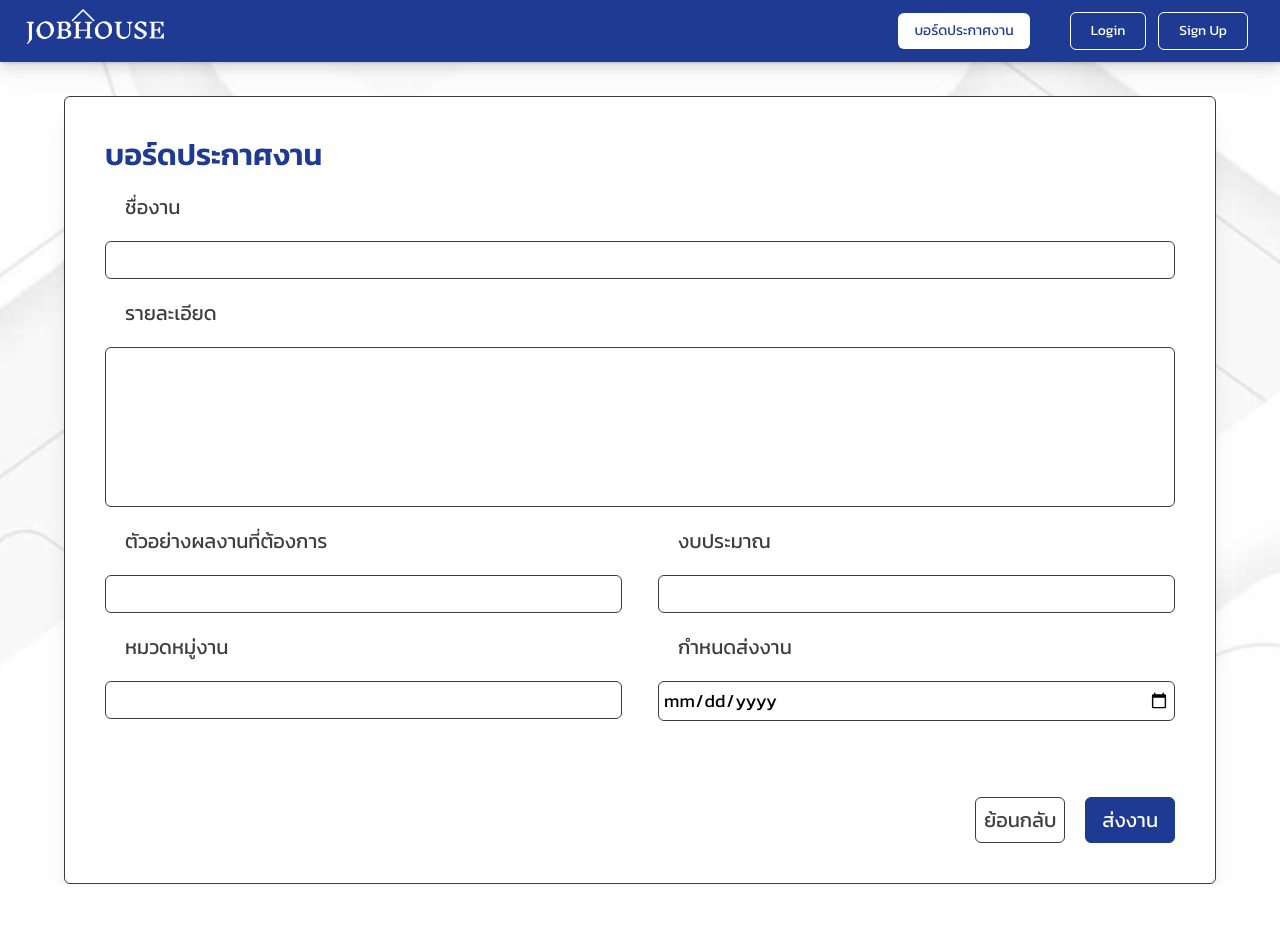
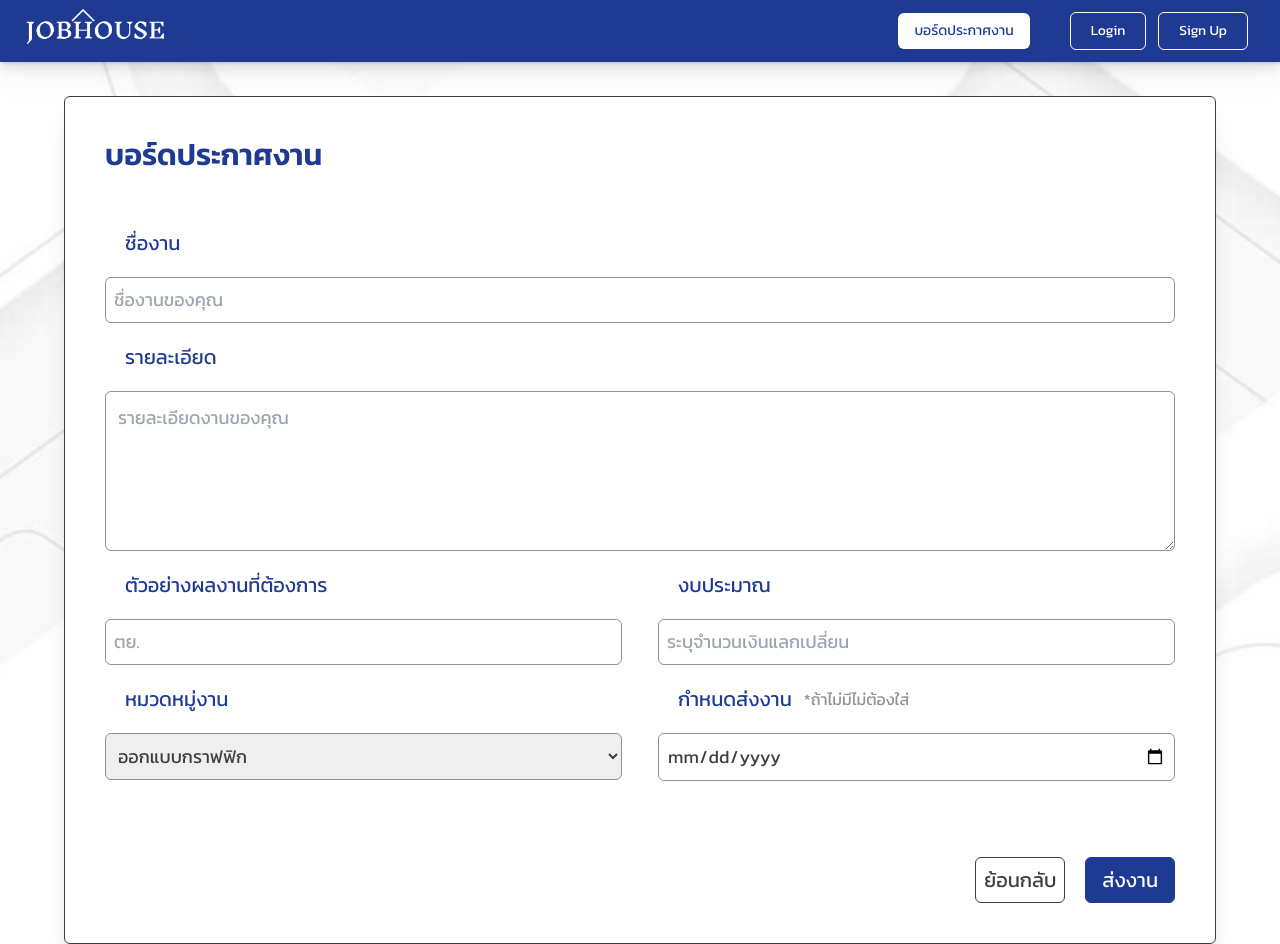
Before and after one commit to Poraparint/Jobhouse_Supabase, a Next.js app: page /Customer/CusAddwork in a window 1280 px wide. Before the commit the page ends 884 px from the top, so only its background shows below. Built offline with nearby package versions, Linux system fonts and the light colour scheme; no server answers.

Commit message:
13/08/2024 00:20

```diff
--- a/app/Customer/C_Pro_Edit/page.tsx
+++ b/app/Customer/C_Pro_Edit/page.tsx
@@ -8,18 +8,21 @@ export default async function Profile() {
 
   const { data: { user },error, } = await supabase.auth.getUser();
 
-
-  let { data: users } = await supabase
-    .from("users")
-    .select("username");
-
-
   if (error) {
     return <div>Error fetching user: {error.message}</div>;
   }
 
   if (!user) {
     return <div>User not logged in</div>;
+  }
+
+  const { data: works, error: workError } = await supabase
+    .from("cuswork")
+    .select("*")
+    .eq("user_id", user.id);
+
+  if (workError) {
+    return <div>Error fetching works: {workError.message}</div>;
   }
 
   return (
@@ -64,9 +67,46 @@ export default async function Profile() {
               />
             </form>
           </div>
+          <div className="mt-5">
+            <h2 className="text-lg mb-4">งานของคุณ</h2>
+          </div>
         </div>
       </div>
-      <Comment />
+      <div className="flex gap-7 mt-5 max-lg:flex-col">
+        <div className="w-[70%] max-lg:w-full mt-5">
+          <div className="text-primary text-2xl font-medium flex flex-col gap-5">
+            <h1 className="ml-5">งานของคุณ</h1>
+            <hr className="border-2 border-primary rounded-full" />
+          </div>
+          {works && works.length > 0 ? (
+            <div className="flex flex-col gap-4 mt-5">
+              {works.map((work) => (
+                <div
+                  key={work.id}
+                  className="text-secondary tracking-wide border border-secondary rounded-md p-5 shadow-xl flex flex-col gap-5 bg-white"
+                >
+                  <h1 className="text-primary font-semibold text-lg">
+                    {work.work_name}
+                  </h1>
+                  <hr className="border-primary rounded-lg" />
+                  <p> - {work.work_detail}</p>
+                  <div className="flex justify-between mt-4">
+                    <p>กำหนดส่ง: {work.work_deadline}</p>
+                    <div className="flex gap-1">
+                      <p>งบประมาณ : </p>
+                      <p className="text-baht"> {work.work_budget} ฿</p>
+                    </div>
+                  </div>
+                </div>
+              ))}
+            </div>
+          ) : (
+            <p>คุณยังไม่มีงานที่เพิ่มในระบบ</p>
+          )}
+        </div>
+
+        <Comment />
+      </div>
     </div>
   );
 }
--- a/app/Customer/CusAddwork/page.tsx
+++ b/app/Customer/CusAddwork/page.tsx
@@ -11,6 +11,12 @@ function CusAddwork() {
     e.preventDefault();
 
     const formData = new FormData(e.currentTarget);
+
+    // ตรวจสอบว่า work_deadline มีการเลือกหรือไม่ ถ้าไม่ให้แสดง "-"
+    const deadline = formData.get("work_deadline") as string;
+    if (!deadline) {
+      formData.set("work_deadline", "-");
+    }
 
     const result = await addWork(formData);
 
@@ -36,59 +42,77 @@ function CusAddwork() {
   return (
     <div className="Page bg-white border border-secondary shadow-xl rounded-md w-[90%] p-10">
       <form className="w-full flex flex-col gap-5" onSubmit={handleSubmit}>
-        <h1 className="text-primary font-semibold text-3xl">บอร์ดประกาศงาน</h1>
-        <h1 className="ml-5 text-secondary text-xl">ชื่องาน</h1>
+        <h1 className="text-primary font-semibold text-3xl mb-9">
+          บอร์ดประกาศงาน
+        </h1>
+        <h1 className="ml-5 text-primary text-xl">ชื่องาน</h1>
         <input
           name="work_name"
           type="text"
-          className="w-full border border-secondary rounded-md p-1 text-lg"
+          placeholder="ชื่องานของคุณ"
+          className="w-full text-secondary border border-third rounded-md p-2 text-lg outline-none"
           required
         />
-        <h1 className="ml-5 text-secondary text-xl">รายละเอียด</h1>
-        <input
+        <h1 className="ml-5 text-primary text-xl">รายละเอียด</h1>
+        <textarea
           name="work_detail"
-          className="h-[10rem] w-full border border-secondary rounded-md p-1 text-lg"
+          placeholder="รายละเอียดงานของคุณ "
+          className="h-[10rem] w-full outline-none border border-third rounded-md p-3 text-lg text-secondary"
           required
-        ></input>
-        <div className="flex justify-between gap-9">
+        ></textarea>
+        <div className="flex justify-between gap-9 max-lg:flex-wrap">
           <div className="w-full flex flex-col gap-5">
-            <h1 className="ml-5 text-secondary text-xl">
+            <h1 className="ml-5 text-primary text-xl">
               ตัวอย่างผลงานที่ต้องการ
             </h1>
             <input
               name="work_ex"
               type="text"
-              className="w-full border border-secondary rounded-md p-1 text-lg"
+              placeholder="ตย."
+              className="outline-none w-full border border-third rounded-md p-2 text-lg text-secondary"
               required
             />
           </div>
-          <div className="w-full flex flex-col gap-5">
-            <h1 className="ml-5 text-secondary text-xl">งบประมาณ</h1>
+          <div className="w-full flex flex-col gap-5 ">
+            <h1 className="ml-5 text-primary text-xl">งบประมาณ</h1>
             <input
               name="work_budget"
               type="text"
-              className="w-full border border-secondary rounded-md p-1 text-lg"
+              placeholder="ระบุจำนวนเงินแลกเปลี่ยน"
+              className="outline-none w-full border border-third rounded-md p-2 text-lg text-secondary"
               required
             />
           </div>
         </div>
-        <div className="flex justify-between gap-9">
+        <div className="flex justify-between gap-9 max-lg:flex-wrap">
           <div className="w-full flex flex-col gap-5">
-            <h1 className="ml-5 text-secondary text-xl">หมวดหมู่งาน</h1>
-            <input
+            <h1 className="ml-5 text-primary text-xl">หมวดหมู่งาน</h1>
+            <select
+              className="border text-lg border-third p-2 rounded-md text-secondary"
               name="work_catagory"
-              type="text"
-              className="w-full border border-secondary rounded-md p-1 text-lg"
+              id=""
               required
-            />
+            >
+              <option value="ออกแบบกราฟฟิก">ออกแบบกราฟฟิก</option>
+              <option value="สถาปัตย์และวิศวกรรม">สถาปัตย์และวิศวกรรม</option>
+              <option value="เว็บไซต์และเทคโนโลยี">เว็บไซต์และเทคโนโลยี</option>
+              <option value="การตลาดและโฆษณา">การตลาดและโฆษณา</option>
+              <option value="ภาพและรูปถ่าย">ภาพและรูปถ่าย</option>
+              <option value="คอร์สการเรียนรู้">คอร์สการเรียนรู้</option>
+              <option value="บทความ">บทความ</option>
+              <option value="วางแพลนเที่ยว">วางแพลนเที่ยว</option>
+            </select>
           </div>
           <div className="w-full flex flex-col gap-5">
-            <h1 className="ml-5 text-secondary text-xl">กำหนดส่งงาน</h1>
+            <div className="flex gap-3 items-center">
+              <h1 className="ml-5 text-primary text-xl">กำหนดส่งงาน</h1>
+              <h1 className="text-third">*ถ้าไม่มีไม่ต้องใส่</h1>
+            </div>
+
             <input
               name="work_deadline"
               type="date"
-              className="w-full border border-secondary rounded-md p-1 text-lg"
-              required
+              className="outline-none w-full border border-third rounded-md p-2 text-lg text-secondary"
             />
           </div>
         </div>
--- a/app/Signup/page.tsx
+++ b/app/Signup/page.tsx
@@ -84,7 +84,7 @@ export default function Signup({
                 required
               />
             </label>
-            <label className="input border-secondary flex items-center gap-2 w-full mb-16">
+            <label className="input border-secondary flex items-center gap-2 w-full">
               <svg
                 xmlns="http://www.w3.org/2000/svg"
                 viewBox="0 0 16 16"
@@ -109,18 +109,14 @@ export default function Signup({
               <svg
                 xmlns="http://www.w3.org/2000/svg"
                 viewBox="0 0 16 16"
-                fill="#3D3D3D"
-                className="h-4 w-4"
+                fill="currentColor"
+                className="h-4 w-4 opacity-70"
               >
-                <path
-                  fillRule="evenodd"
-                  d="M14 6a4 4 0 0 1-4.899 3.899l-1.955 1.955a.5.5 0 0 1-.353.146H5v1.5a.5.5 0 0 1-.5.5h-2a.5.5 0 0 1-.5-.5v-2.293a.5.5 0 0 1 .146-.353l3.955-3.955A4 4 0 1 1 14 6Zm-4-2a.75.75 0 0 0 0 1.5.5.5 0 0 1 .5.5.75.75 0 0 0 1.5 0 2 2 0 0 0-2-2Z"
-                  clipRule="evenodd"
-                />
+                <path d="M8 8a3 3 0 1 0 0-6 3 3 0 0 0 0 6ZM12.735 14c.618 0 1.093-.561.872-1.139a6.002 6.002 0 0 0-11.215 0c-.22.578.254 1.139.872 1.139h9.47Z" />
               </svg>
               <input
                 type="text"
-                className="grow"
+                className="grow "
                 placeholder="Username"
                 name="username"
                 required
--- a/app/User/Jobboard/page.tsx
+++ b/app/User/Jobboard/page.tsx
@@ -4,9 +4,11 @@ import { useState, useEffect } from "react";
 import Footer from "@/components/Footer";
 import Image from "next/image";
 import TodayDate from "@/components/TodayDate";
+import { faSearch } from "@fortawesome/free-solid-svg-icons";
 
 function jobboard() {
   const [data, setData] = useState<any>([]);
+  const [search, setSearch] = useState<any>("");
 
   const fetch = async () => {
     const supabase = createClient();
@@ -35,9 +37,22 @@ function jobboard() {
           <TodayDate />
         </div>
         <hr className="border-primary border rounded-md my-3" />
+        <input
+          type="text"
+          name="search"
+          onChange={(e) => setSearch(e.target.value)}
+          className="my-5 border border-secondary w-[50%] p-3 text-xl rounded-lg outline-none text-primary max-md:w-full"
+          placeholder="Search. . ."
+        />
         <div className="mt-10 text-secondary grid grid-cols-4 gap-4 max-lg:grid-cols-2 max-md:grid-cols-1">
           {data && data.length > 0 ? (
-            data.map((note, index) => (
+            data
+              .filter((note) => {
+                return search.toLowerCase() === ""
+                  ? note
+                  : note.work_name.toLowerCase().includes(search);
+              })
+              .map((note, index) => (
                 <div
                   key={index}
                   className="border border-third rounded-md p-5 shadow-xl flex flex-col gap-5 bg-white"
@@ -67,7 +82,7 @@ function jobboard() {
                   </div>
                   <div className="ml-1 mt-5 flex gap-1">
                     <p className="text-primary">กำหนดส่งงาน :</p>
-                  <p>{formatDate(note.work_deadline)}</p>
+                    <p>{note.work_deadline}</p>
                   </div>
                 </div>
               ))
```
Lines whose indentation alone changed are shown as unchanged.
